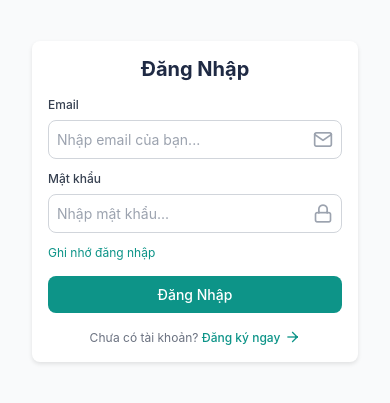
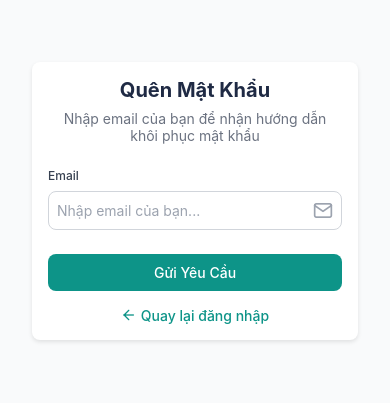
Before and after one commit to TLChouny/WDP301-HIV-HealthCare-Mobile, a React Native app in the folder hiv-healthcare-mobile/: screen /ForgotPassword in a window 390 px wide. Shown: the part 221-624 px from the top of the page. Built offline with nearby package versions, Linux system fonts and the light colour scheme.

Commit message:
add and fix bug

```diff
--- a/hiv-healthcare-mobile/App.tsx
+++ b/hiv-healthcare-mobile/App.tsx
@@ -2,7 +2,7 @@
 import React from "react";
 import { SafeAreaProvider } from "react-native-safe-area-context";
 import Toast from "react-native-toast-message";
-import Navigation from "./components/Navigation";
+import { Navigation } from "./components/Navigation";
 import { AppointmentProvider } from './contexts/AppointmentContext';
 import { StatusBar } from 'react-native';
 
--- a/hiv-healthcare-mobile/components/Navigation.tsx
+++ b/hiv-healthcare-mobile/components/Navigation.tsx
@@ -1,7 +1,7 @@
 import React from 'react';
 import { createBottomTabNavigator } from '@react-navigation/bottom-tabs';
 import { createStackNavigator } from '@react-navigation/stack';
-import { NavigationContainer } from '@react-navigation/native';
+import { NavigationContainer, NavigatorScreenParams } from '@react-navigation/native';
 import { Ionicons } from '@expo/vector-icons';
 
 // Import screens
@@ -13,74 +13,96 @@ import Doctor from '../screens/doctor/Doctor';
 import AppointmentBooking from '../screens/appointment/AppointmentBooking';
 import Login from '../screens/auth/Login';
 import Register from '../screens/auth/Register';
+import ForgotPassword from '../screens/auth/ForgotPassword';
 import OnlineConsultation from '../screens/appointment/OnlineConsultation';
 import MedicalRecords from '../screens/medical/MedicalRecords';
 
-// Define types for navigation
+// Define navigation types
 export type RootStackParamList = {
   Login: undefined;
   Register: undefined;
-  MainTabs: undefined;
+  ForgotPassword: undefined;
+  MainTabs: NavigatorScreenParams<MainTabParamList>;
+  Appointment: undefined;
   AppointmentBooking: undefined;
   OnlineConsultation: undefined;
   MedicalRecords: undefined;
-  Home: undefined;
   PatientProfile: undefined;
-  MedicationManagement: undefined;
-  Appointment: undefined;
-  Doctor: undefined;
 };
 
-const Tab = createBottomTabNavigator<RootStackParamList>();
+export type MainTabParamList = {
+  Home: undefined;
+  Appointment: undefined;
+  MedicalRecords: undefined;
+  Profile: undefined;
+};
+
+export type AuthStackParamList = {
+  Login: undefined;
+  Register: undefined;
+  ForgotPassword: undefined;
+};
+
+// Create navigators
 const Stack = createStackNavigator<RootStackParamList>();
+const Tab = createBottomTabNavigator<MainTabParamList>();
+const AuthStack = createStackNavigator<AuthStackParamList>();
 
-function TabNavigator() {
+// Main Tab Navigator
+const MainTabNavigator = () => {
   return (
     <Tab.Navigator
       screenOptions={({ route }) => ({
         tabBarIcon: ({ focused, color, size }) => {
-          let iconName: keyof typeof Ionicons.glyphMap;
-          if (route.name === 'Home') iconName = focused ? 'home' : 'home-outline';
-          else if (route.name === 'PatientProfile') iconName = focused ? 'person' : 'person-outline';
-          else if (route.name === 'MedicationManagement') iconName = focused ? 'medical' : 'medical-outline';
-          else if (route.name === 'Appointment') iconName = focused ? 'calendar' : 'calendar-outline';
-          else if (route.name === 'Doctor') iconName = focused ? 'people' : 'people-outline';
-          else iconName = 'home';
-          return <Ionicons name={iconName} size={size} color={color} />;
+          let iconName;
+
+          if (route.name === 'Home') {
+            iconName = focused ? 'home' : 'home-outline';
+          } else if (route.name === 'Appointment') {
+            iconName = focused ? 'calendar' : 'calendar-outline';
+          } else if (route.name === 'MedicalRecords') {
+            iconName = focused ? 'document-text' : 'document-text-outline';
+          } else if (route.name === 'Profile') {
+            iconName = focused ? 'person' : 'person-outline';
+          }
+
+          return <Ionicons name={iconName as any} size={size} color={color} />;
         },
-        tabBarActiveTintColor: '#007AFF',
+        tabBarActiveTintColor: '#0D9488',
         tabBarInactiveTintColor: 'gray',
-        headerShown: true,
       })}
     >
-      <Tab.Screen name="Home" component={Home} options={{ title: 'Trang chủ' }} />
-      <Tab.Screen name="PatientProfile" component={PatientProfile} options={{ title: 'Hồ sơ' }} />
-      <Tab.Screen name="MedicationManagement" component={MedicationManagement} options={{ title: 'Thuốc' }} />
-      <Tab.Screen name="Appointment" component={Appointment} options={{ title: 'Đặt lịch' }} />
-      <Tab.Screen name="Doctor" component={Doctor} options={{ title: 'Bác sĩ' }} />
+      <Tab.Screen name="Home" component={Home} />
+      <Tab.Screen name="Appointment" component={Appointment} />
+      <Tab.Screen name="MedicalRecords" component={MedicalRecords} />
+      <Tab.Screen name="Profile" component={PatientProfile} />
     </Tab.Navigator>
   );
-}
+};
 
-const Navigation = () => {
+// Auth Stack Navigator
+const AuthStackNavigator = () => {
+  return (
+    <AuthStack.Navigator screenOptions={{ headerShown: false }}>
+      <AuthStack.Screen name="Login" component={Login} />
+      <AuthStack.Screen name="Register" component={Register} />
+      <AuthStack.Screen name="ForgotPassword" component={ForgotPassword} />
+    </AuthStack.Navigator>
+  );
+};
+
+// Root Navigator
+export const Navigation = () => {
   return (
     <NavigationContainer>
-      <Stack.Navigator
-        initialRouteName="Login"
-        screenOptions={{
-          headerShown: false,
-          cardStyle: { backgroundColor: '#fff' }
-        }}
-      >
-        <Stack.Screen name="Login" component={Login} />
-        <Stack.Screen name="Register" component={Register} />
-        <Stack.Screen name="MainTabs" component={TabNavigator} />
+      <Stack.Navigator screenOptions={{ headerShown: false }}>
+        <Stack.Screen name="Login" component={AuthStackNavigator} />
+        <Stack.Screen name="MainTabs" component={MainTabNavigator} />
         <Stack.Screen name="AppointmentBooking" component={AppointmentBooking} />
         <Stack.Screen name="OnlineConsultation" component={OnlineConsultation} />
         <Stack.Screen name="MedicalRecords" component={MedicalRecords} />
+        <Stack.Screen name="PatientProfile" component={PatientProfile} />
       </Stack.Navigator>
     </NavigationContainer>
   );
 };
-
-export default Navigation;
--- /dev/null
+++ b/hiv-healthcare-mobile/screens/auth/ForgotPassword.tsx
@@ -0,0 +1,167 @@
+import React, { useState } from 'react';
+import {
+  View,
+  Text,
+  TextInput,
+  TouchableOpacity,
+  StyleSheet,
+} from 'react-native';
+import Icon from 'react-native-vector-icons/Feather';
+import { useNavigation } from '@react-navigation/native';
+import { NativeStackNavigationProp } from '@react-navigation/native-stack';
+import Toast from 'react-native-toast-message';
+import { RootStackParamList } from '../../components/Navigation';
+
+type NavigationProp = NativeStackNavigationProp<RootStackParamList>;
+
+const ForgotPassword: React.FC = () => {
+  const [email, setEmail] = useState('');
+  const navigation = useNavigation<NavigationProp>();
+
+  const handleSubmit = () => {
+    if (!email) {
+      Toast.show({
+        type: 'error',
+        text1: 'Vui lòng nhập email của bạn!',
+        position: 'top',
+        autoHide: true,
+        visibilityTime: 3000,
+      });
+      return;
+    }
+
+    // TODO: Thêm logic gửi email reset password
+    Toast.show({
+      type: 'success',
+      text1: 'Đã gửi email khôi phục mật khẩu!',
+      position: 'top',
+      autoHide: true,
+      visibilityTime: 3000,
+    });
+    navigation.goBack();
+  };
+
+  return (
+    <View style={styles.container}>
+      <View style={styles.formContainer}>
+        <Text style={styles.title}>Quên Mật Khẩu</Text>
+        <Text style={styles.subtitle}>
+          Nhập email của bạn để nhận hướng dẫn khôi phục mật khẩu
+        </Text>
+
+        <View style={styles.inputContainer}>
+          <Text style={styles.label}>Email</Text>
+          <View style={styles.inputWrapper}>
+            <TextInput
+              style={styles.input}
+              placeholder="Nhập email của bạn..."
+              placeholderTextColor="#9CA3AF"
+              value={email}
+              onChangeText={setEmail}
+              keyboardType="email-address"
+              autoCapitalize="none"
+            />
+            <Icon name="mail" size={20} color="#9CA3AF" style={styles.inputIcon} />
+          </View>
+        </View>
+
+        <TouchableOpacity style={styles.submitButton} onPress={handleSubmit}>
+          <Text style={styles.submitButtonText}>Gửi Yêu Cầu</Text>
+        </TouchableOpacity>
+
+        <TouchableOpacity
+          style={styles.backButton}
+          onPress={() => navigation.goBack()}
+        >
+          <Icon name="arrow-left" size={16} color="#0D9488" />
+          <Text style={styles.backButtonText}>Quay lại đăng nhập</Text>
+        </TouchableOpacity>
+      </View>
+    </View>
+  );
+};
+
+const styles = StyleSheet.create({
+  container: {
+    flex: 1,
+    backgroundColor: '#F9FAFB',
+    justifyContent: 'center',
+    paddingHorizontal: 16,
+  },
+  formContainer: {
+    backgroundColor: '#FFFFFF',
+    borderRadius: 8,
+    padding: 16,
+    marginHorizontal: 16,
+    shadowColor: '#000',
+    shadowOffset: { width: 0, height: 2 },
+    shadowOpacity: 0.1,
+    shadowRadius: 4,
+    elevation: 3,
+  },
+  title: {
+    fontSize: 20,
+    fontWeight: '700',
+    color: '#1F2A44',
+    textAlign: 'center',
+    marginBottom: 8,
+  },
+  subtitle: {
+    fontSize: 14,
+    color: '#6B7280',
+    textAlign: 'center',
+    marginBottom: 24,
+  },
+  inputContainer: {
+    marginBottom: 16,
+  },
+  label: {
+    fontSize: 12,
+    fontWeight: '500',
+    color: '#374151',
+    marginBottom: 8,
+  },
+  inputWrapper: {
+    flexDirection: 'row',
+    alignItems: 'center',
+    borderWidth: 1,
+    borderColor: '#D1D5DB',
+    borderRadius: 8,
+    paddingHorizontal: 8,
+  },
+  input: {
+    flex: 1,
+    paddingVertical: 10,
+    fontSize: 14,
+    color: '#374151',
+  },
+  inputIcon: {
+    marginLeft: 8,
+  },
+  submitButton: {
+    backgroundColor: '#0D9488',
+    paddingVertical: 10,
+    borderRadius: 8,
+    alignItems: 'center',
+    marginTop: 8,
+  },
+  submitButtonText: {
+    color: '#FFFFFF',
+    fontSize: 14,
+    fontWeight: '500',
+  },
+  backButton: {
+    flexDirection: 'row',
+    alignItems: 'center',
+    justifyContent: 'center',
+    marginTop: 16,
+  },
+  backButtonText: {
+    color: '#0D9488',
+    fontSize: 14,
+    fontWeight: '500',
+    marginLeft: 4,
+  },
+});
+
+export default ForgotPassword;
```
